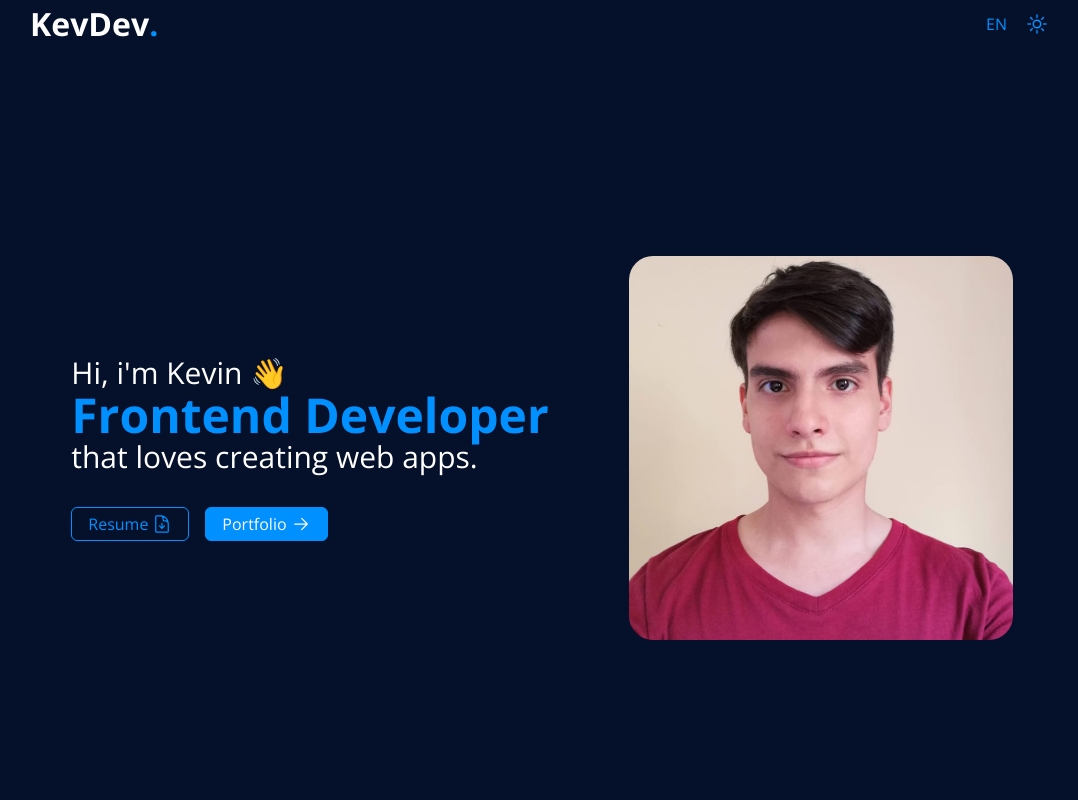
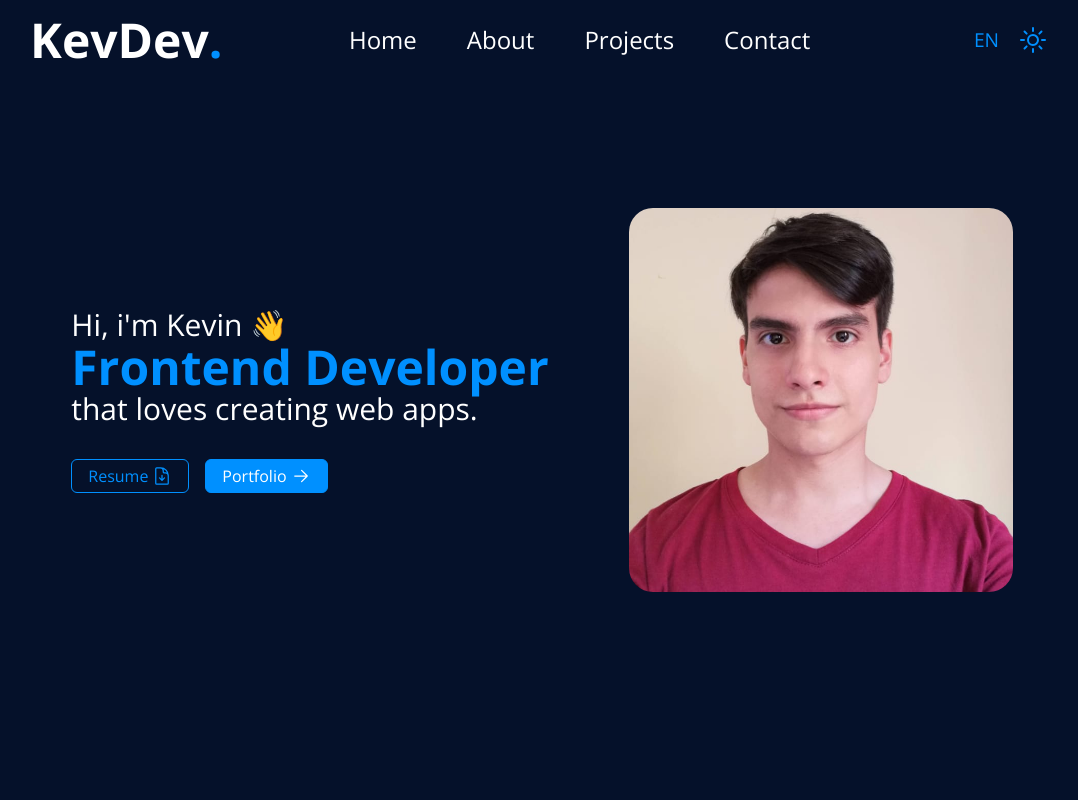
Before and after one commit to kevin3080/Portfolio, a React (Vite) app: page / in a window 1280 px wide. Shown: the top 800 px of the page, without its empty margins (98-1176 px from the left). Built offline with nearby package versions, Linux system fonts and the light colour scheme.

Commit message:
navbar listo

```diff
--- /dev/null
+++ b/src/Components/BurguerButton.tsx
@@ -0,0 +1,30 @@
+import { BurguerButtonProps } from '../Interfaces';
+
+export const BurguerButton: React.FC<BurguerButtonProps> = ({
+   handlerClick,
+   menuOpen,
+}) => {
+   const buttonClass = menuOpen
+      ? 'ham hamRotate ham4 active'
+      : 'ham hamRotate ham4';
+   return (
+      <>
+         <svg
+            className={buttonClass}
+            viewBox="0 0 100 100"
+            width="80"
+            onClick={handlerClick}
+         >
+            <path
+               className="line top"
+               d="m 70,33 h -40 c 0,0 -8.5,-0.149796 -8.5,8.5 0,8.649796 8.5,8.5 8.5,8.5 h 20 v -20"
+            />
+            <path className="line middle" d="m 70,50 h -40" />
+            <path
+               className="line bottom"
+               d="m 30,67 h 40 c 0,0 8.5,0.149796 8.5,-8.5 0,-8.649796 -8.5,-8.5 -8.5,-8.5 h -20 v 20"
+            />
+         </svg>
+      </>
+   );
+};
--- a/src/Components/Navbar.tsx
+++ b/src/Components/Navbar.tsx
@@ -2,71 +2,85 @@ import Translation from '../translate/Translation';
 import { useLanguage } from '../Context/LanguageContext';
 import '../Styles/nav.css';
 import { useState } from 'react';
+import { BurguerButton } from './BurguerButton';
 
 export const Navbar = () => {
    const [menuOpen, setMenuOpen] = useState(false);
 
-   const toggleMenu = () => {
+   const handlerClick = () => {
       setMenuOpen(!menuOpen);
    };
    const { language, toggleLanguage } = useLanguage();
    return (
-      <nav className="mx-auto container md:w-[80%] sm:w-[90%] lg:w-[80%]">
-         <div className="flex items-center justify-between">
-            <div className="navbar-brand">
-               <h3 className="navbar-name">
-                  KevDev<span className="font-bold">.</span>
-               </h3>
+      <div className="fixed w-full ">
+         <header className="container mx-auto w-[90%] md:w-[80%] sm:w-[90%] lg:w-[80%] flex items-center justify-between p-4 pl-0 pr-0 bg-[#05112a]">
+            <h2 className="text-4xl lg:text-5xl font-bold bold z-10 md:text-4xl">
+               KevDev<strong>.</strong>
+            </h2>
+            <div className="lg:hidden overflow-hidden z-10">
+               <BurguerButton menuOpen={menuOpen} handlerClick={handlerClick} />
             </div>
-            <div className="navbar-hamburger md:hidden flex-col items-center">
-               <button
-                  onClick={toggleMenu}
-                  className="text-gray-500 hover:text-white focus:outline-none"
+
+            <div
+               className={`initial bg-bur ${
+                  menuOpen ? 'active' : ''
+               }  lg:hidden`}
+            ></div>
+            <div
+               className={`absolute lg:static left-[-2000px] ml-auto mr-auto text-center  bur ${
+                  menuOpen ? 'active' : ''
+               }`}
             >
+               <a
+                  href=""
+                  className="nav-link text-white text-3xl lg:text-2xl p-3  font-bold block mb-8 lg:inline lg:mr-6"
+               >
+                  <Translation translationKey="nav.home" />
+               </a>
+               <a
+                  href=""
+                  className="nav-link text-white text-3xl lg:text-2xl p-3 font-bold block mb-8 lg:inline lg:mr-6"
+               >
+                  <Translation translationKey="nav.about" />
+               </a>
+               <a
+                  href=""
+                  className="nav-link text-white text-3xl lg:text-2xl p-3 font-bold block mb-8 lg:inline lg:mr-6"
+               >
+                  <Translation translationKey="nav.projects" />
+               </a>
+               <a
+                  href=""
+                  className="nav-link text-white text-3xl lg:text-2xl p-3 font-bold block mb-8 lg:inline lg:mr-6"
+               >
+                  <Translation translationKey="nav.contact" />
+               </a>
+               <div className="flex justify-center flex-col lg:flex-row lg:hidden ">
+                  <button className="theme-button flex justify-center">
                      <svg
-                     className="h-6 w-6"
+                        xmlns="http://www.w3.org/2000/svg"
                         fill="none"
+                        viewBox="0 0 24 24"
+                        strokeWidth={1.5}
                         stroke="currentColor"
-                     viewBox="0 0 24 24"
-                     xmlns="http://www.w3.org/2000/svg"
+                        className="w-10 h-10"
                      >
                         <path
                            strokeLinecap="round"
                            strokeLinejoin="round"
-                        strokeWidth="2"
-                        d="M4 6h16M4 12h16M4 18h16"
-                     ></path>
+                           d="M12 3v2.25m6.364.386l-1.591 1.591M21 12h-2.25m-.386 6.364l-1.591-1.591M12 18.75V21m-4.773-4.227l-1.591 1.591M5.25 12H3m4.227-4.773L5.636 5.636M15.75 12a3.75 3.75 0 11-7.5 0 3.75 3.75 0 017.5 0z"
+                        />
                      </svg>
                   </button>
-               <ul
-                  className={` md:flex flex-col space-y-2 ${
-                     menuOpen ? 'block' : 'hidden'
-                  }`}
+                  <button
+                     className="language-button text-2xl"
+                     onClick={toggleLanguage}
                   >
-                  <li className="">
-                     <a href="">
-                        <Translation translationKey="nav.home" />
-                     </a>
-                  </li>
-                  <li className="">
-                     <a href="">
-                        <Translation translationKey="nav.about" />
-                     </a>
-                  </li>
-                  <li className="">
-                     <a href="">
-                        <Translation translationKey="nav.projects" />
-                     </a>
-                  </li>
-                  <li className="">
-                     <a href="">
-                        <Translation translationKey="nav.contact" />
-                     </a>
-                  </li>
-               </ul>
+                     {language === 'en' ? 'EN' : 'ES'}
+                  </button>
                </div>
-
-            <div className="navbar-controls">
+            </div>
+            <div className="lg:flex md:flex-row hidden ">
                <button className="language-button" onClick={toggleLanguage}>
                   {language === 'en' ? 'EN' : 'ES'}
                </button>
@@ -77,7 +91,7 @@ export const Navbar = () => {
                      viewBox="0 0 24 24"
                      strokeWidth={1.5}
                      stroke="currentColor"
-                     className="w-6 h-6"
+                     className="w-8 h-8"
                   >
                      <path
                         strokeLinecap="round"
@@ -87,7 +101,7 @@ export const Navbar = () => {
                   </svg>
                </button>
             </div>
+         </header>
       </div>
-      </nav>
    );
 };
--- a/src/Styles/nav.css
+++ b/src/Styles/nav.css
@@ -1,7 +1,12 @@
 /* Navbar.css */
-
-.navbar-hamburger {
-   @apply inline-block ml-4;
+.navbar {
+   position: fixed;
+   top: 0;
+   left: 0;
+   display: flex;
+   justify-content: center;
+   align-items: center;
+   height: 50px;
 }
 
 .navbar-name {
@@ -34,17 +39,13 @@
    border-bottom: 0.1rem solid #0090ff;
 }
 
-.navbar-controls {
-   display: flex;
-   align-items: center;
-}
-
 .language-button,
 .theme-button {
    margin-left: 0.5rem;
    padding: 5px 5px;
    border: none;
    cursor: pointer;
+   font-size: 1.2rem;
 }
 
 .theme-button {
@@ -54,3 +55,123 @@
 .language-button {
    color: #0090ff;
 }
+
+.nav-link {
+   color: #fff;
+   text-align: center;
+   position: relative;
+   text-decoration: none;
+   display: inline-block;
+}
+
+.nav-link {
+   border: 1px solid transparent;
+   -webkit-transition: all 0.4s cubic-bezier(0.5, 0.24, 0, 1);
+   transition: all 0.4s cubic-bezier(0.5, 0.24, 0, 1);
+}
+
+.nav-link::before {
+   content: '';
+   position: absolute;
+   left: 0px;
+   bottom: 0px;
+   width: 0%;
+   height: 1px;
+   background: #6098ff;
+   box-shadow: inset 0px 0px 0px #6098ff;
+   display: block;
+   -webkit-transition: all 0.4s cubic-bezier(0.5, 0.24, 0, 1);
+   transition: all 0.4s cubic-bezier(0.5, 0.24, 0, 1);
+}
+
+.nav-link:hover::before {
+   width: 100%;
+}
+
+.nav-link::after {
+   content: '';
+   position: absolute;
+   right: 0px;
+   top: 0px;
+
+   width: 0%;
+   height: 1px;
+   background: #6098ff;
+   -webkit-transition: all 0.4s cubic-bezier(0.5, 0.24, 0, 1);
+   transition: all 0.4s cubic-bezier(0.5, 0.24, 0, 1);
+}
+.nav-link:hover::after {
+   width: 100%;
+}
+.nav-link:hover {
+   border-left: 1px solid #6098ff;
+   border-right: 1px solid #6098ff;
+}
+
+.ham {
+   cursor: pointer;
+   -webkit-tap-highlight-color: transparent;
+   transition: transform 400ms;
+   -moz-user-select: none;
+   -webkit-user-select: none;
+   -ms-user-select: none;
+   user-select: none;
+}
+
+.hamRotate.active {
+   transform: rotate(45deg);
+}
+
+.line {
+   fill: none;
+   transition: stroke-dasharray 400ms, stroke-dashoffset 400ms;
+   stroke: #0090ff;
+   stroke-width: 5.5;
+   stroke-linecap: round;
+}
+
+.ham4 .top {
+   stroke-dasharray: 40 121;
+}
+.ham4 .bottom {
+   stroke-dasharray: 40 121;
+}
+.ham4.active .top {
+   stroke-dashoffset: -68px;
+}
+.ham4.active .bottom {
+   stroke-dashoffset: -68px;
+}
+
+.bur.active {
+   width: 100%;
+   display: block;
+   position: absolute;
+   margin-left: auto;
+   margin-right: auto;
+   top: 200%;
+   left: 0;
+   right: 0;
+   text-align: center;
+   transition: all 0.3s ease;
+}
+
+.bg-bur {
+   position: absolute;
+   background-color: #071739;
+   width: 100%;
+   height: 100%;
+   top: -700px;
+   left: -1000px;
+}
+
+.bg-bur.active {
+   border-radius: 0 0 40% 0;
+   top: 0;
+   right: 0;
+   left: 0;
+   width: 100%;
+   height: 100vh;
+   transition: all 0.3s ease;
+   opacity: 0.96;
+}
```
Lines whose indentation alone changed are shown as unchanged.
